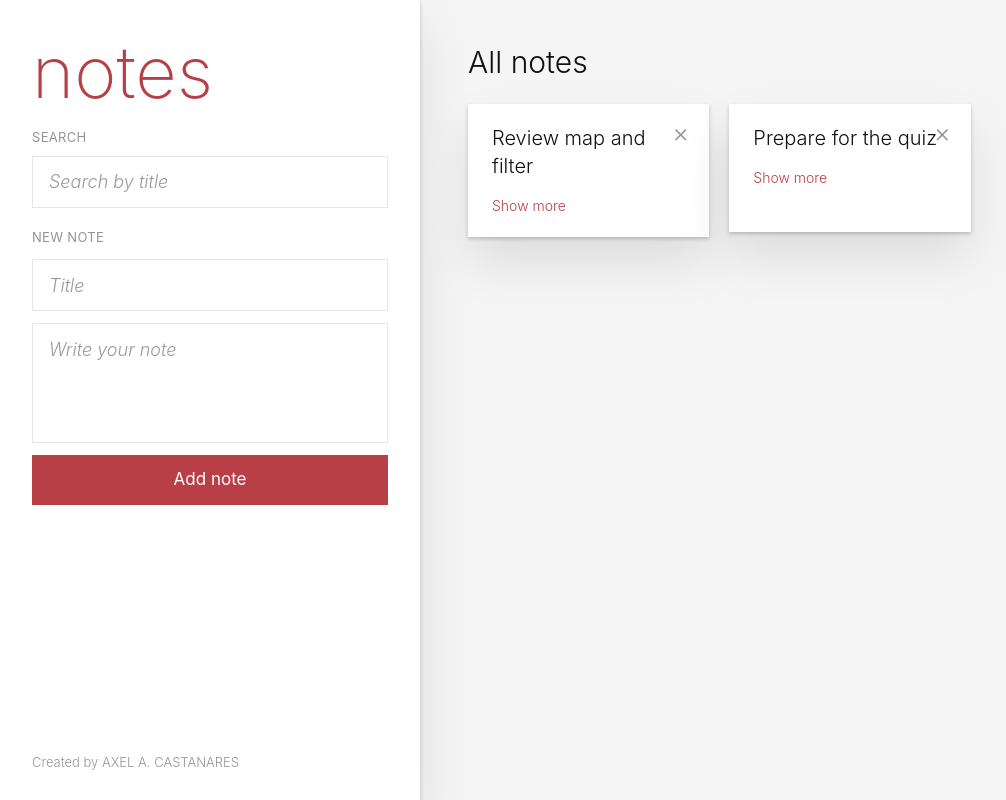
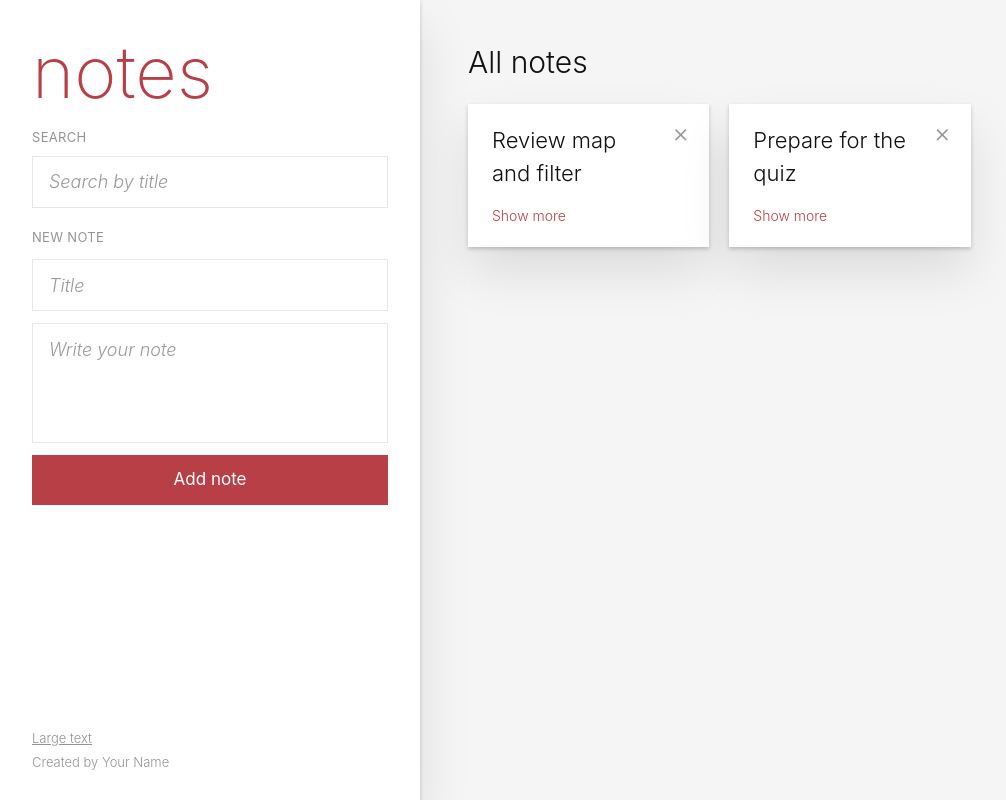
Before and after one commit to AxelCastanares/csit340g6-notes, a React (Vite) app: page / in a window 1280 px wide. Shown: the whole page, without its empty margins (0-1006 px from the left). Built offline with nearby package versions, Linux system fonts and the light colour scheme.

Commit message:
feat: add a large text setting with context

```diff
--- a/src/App.jsx
+++ b/src/App.jsx
@@ -1,12 +1,18 @@
+import { useState } from 'react'
+import { SettingsContext } from './SettingsContext.js'
 import Notes from './components/Notes.jsx'
 import Info from './components/Info.jsx'
 
 function App() {
+  const [largeText, setLargeText] = useState(false)
+
   return (
-    <div className="bg-[#f5f5f5] font-light text-[#111]">
-      <Notes />
-      <Info name="AXEL A. CASTANARES" />
-    </div>
+    <SettingsContext value={{ largeText, setLargeText }}>
+      <div className="bg-[#f5f5f5] font-light text-[#111]">
+        <Notes />
+        <Info name="Your Name" />
+      </div>
+    </SettingsContext>
   )
 }
 
--- /dev/null
+++ b/src/SettingsContext.js
@@ -0,0 +1,3 @@
+import { createContext } from 'react'
+
+export const SettingsContext = createContext(null)
--- a/src/components/Info.jsx
+++ b/src/components/Info.jsx
@@ -1,6 +1,18 @@
+import { useContext } from 'react'
+import { SettingsContext } from '../SettingsContext.js'
+
 function Info({ name }) {
+  const { largeText, setLargeText } = useContext(SettingsContext)
+
   return (
     <footer className="fixed bottom-7 left-8 z-10 text-[13px] text-[#949494]">
+      <button
+        type="button"
+        onClick={() => setLargeText(!largeText)}
+        className="mb-1 cursor-pointer underline hover:text-[#b83f45]"
+      >
+        {largeText ? 'Normal text' : 'Large text'}
+      </button>
       <p>Created by {name}</p>
     </footer>
   )
--- a/src/components/NoteCard.jsx
+++ b/src/components/NoteCard.jsx
@@ -1,12 +1,32 @@
-import { useState } from 'react'
+import { useState, useContext } from 'react'
+import { SettingsContext } from '../SettingsContext.js'
 
 function NoteCard({ title, body }) {
   const [open, setOpen] = useState(false)
+  const { largeText } = useContext(SettingsContext)
 
   return (
-    <>
-      <h3 className="mb-2 text-xl">{title}</h3>
-      {open && <p className="text-[#4d4d4d]">{body}</p>}
+    <div>
+      <h3
+        className={
+          largeText
+            ? 'mb-2 pr-8 text-[28px] break-words'
+            : 'mb-2 pr-8 text-[22px] break-words'
+        }
+      >
+        {title}
+      </h3>
+      {open && (
+        <p
+          className={
+            largeText
+              ? 'text-[21px] break-words text-[#4d4d4d]'
+              : 'text-[17px] break-words text-[#4d4d4d]'
+          }
+        >
+          {body}
+        </p>
+      )}
       <button
         type="button"
         onClick={() => setOpen(!open)}
@@ -14,7 +34,7 @@ function NoteCard({ title, body }) {
       >
         {open ? 'Show less' : 'Show more'}
       </button>
-    </>
+    </div>
   )
 }
 
```
